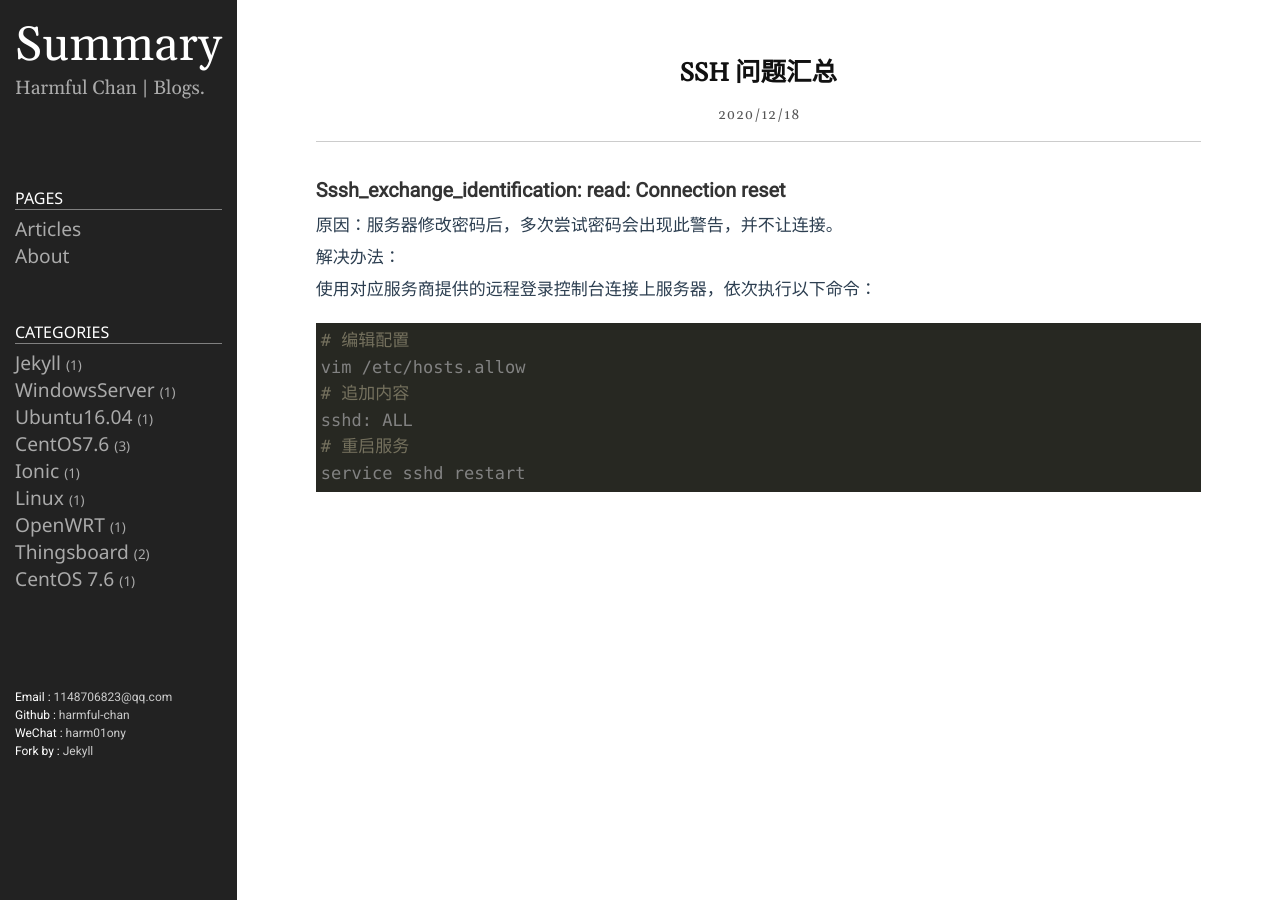
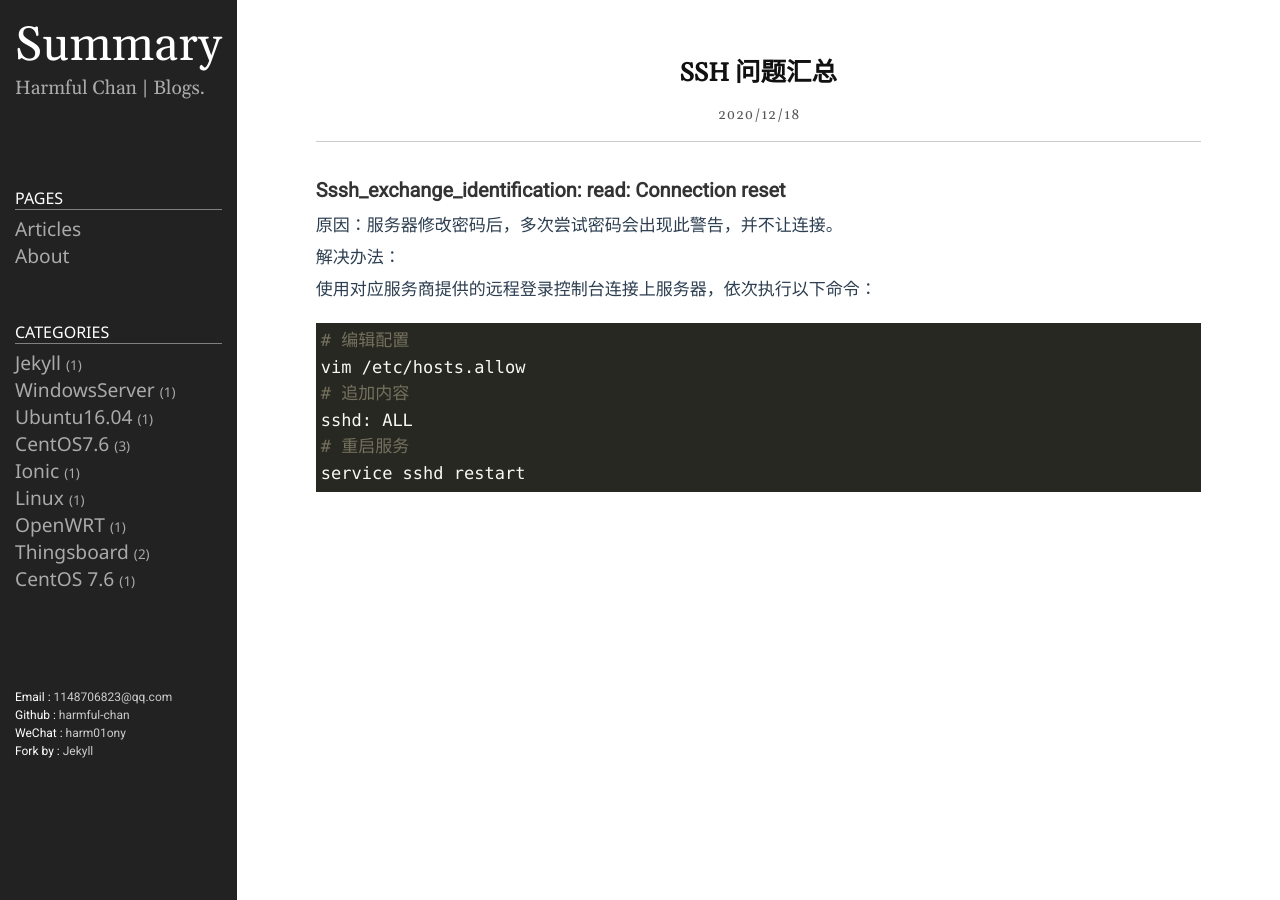
Before and after one commit to harmful-chan/pages, a Jekyll site: the page built from _posts/2020-12-18-SSH-问题汇总.md, in a window 1280 px wide. Built offline with Jekyll 4.4.1, drawn with Linux system fonts in a browser that asks for light colours.

Commit message:
Update style.css

```diff
--- a/public/css/style.css
+++ b/public/css/style.css
@@ -76,7 +76,6 @@ code {
 	font-family: "Menlo", "Consolas", monospace;
 	font-size: 1em;
 	margin: 0px;
-	color: #828282;
 }
 
 .container {
```
